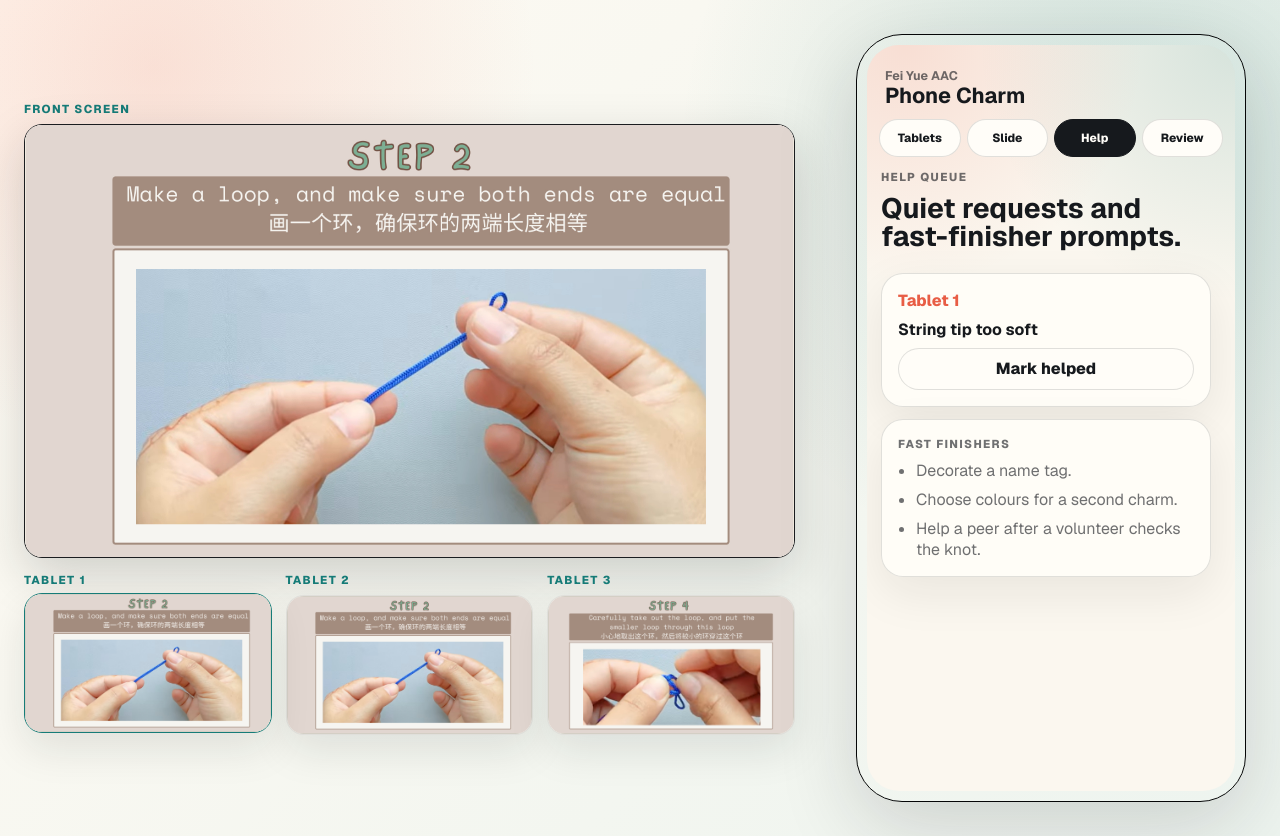
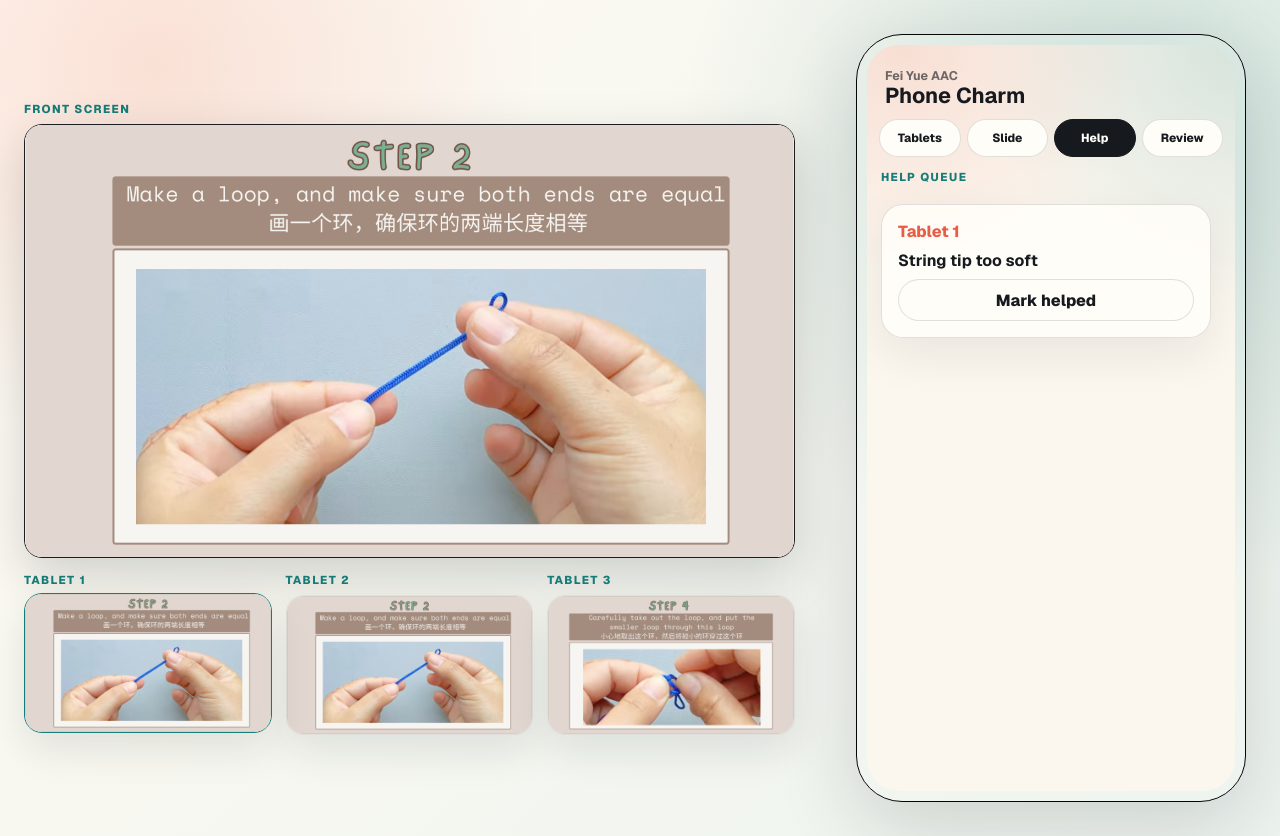
Before and after one commit to haowern98/pacepal-demo, a React (Vite) app: page / in a window 1280 px wide. Both pictures are taken after a click on the button "Help". Built offline with nearby package versions, Linux system fonts and the light colour scheme.

Commit message:
Simplify help queue screen

```diff
--- a/src/main.jsx
+++ b/src/main.jsx
@@ -266,10 +266,7 @@ function SlideControlScreen({ state, setState }) {
 function HelpScreen({ state, setState, queue }) {
   return (
     <section className="screen-stack">
-      <div className="screen-title">
-        <p className="kicker">Help queue</p>
-        <h2>Quiet requests and fast-finisher prompts.</h2>
-      </div>
+      <p className="kicker">Help queue</p>
       {queue.length ? queue.map((table) => (
         <div className="app-card queue-card" key={table.id}>
           <span>{table.name}</span>
@@ -279,12 +276,6 @@ function HelpScreen({ state, setState, queue }) {
           </button>
         </div>
       )) : <div className="app-card"><p>No help requests right now.</p></div>}
-      <div className="app-card">
-        <p className="kicker">Fast finishers</p>
-        <ul className="task-list">
-          {state.activity.fastTasks.map((task) => <li key={task}>{task}</li>)}
-        </ul>
-      </div>
     </section>
   );
 }
```
Also changed, not shown: 1 other file (tests, documents, lock files or other folders).
